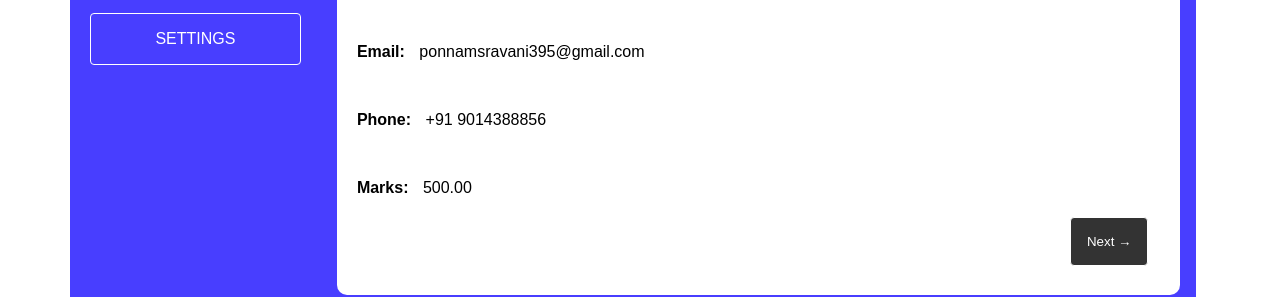
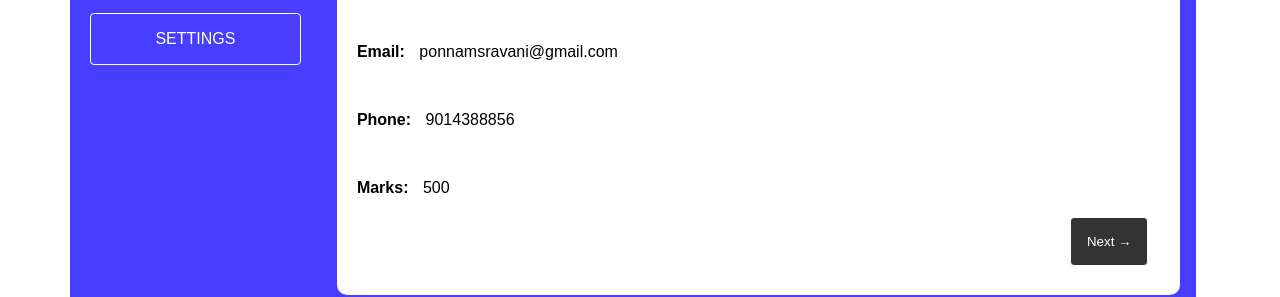
Before and after one commit to Shravani-9/Dapprr, a plain HTML site: page index.html in a window 1280 px wide. Shown: the part 915-1212 px from the top of the page. Drawn offline with Linux system fonts and the light colour scheme.

Commit message:
Update index.html

```diff
--- a/index.html
+++ b/index.html
@@ -62,9 +62,9 @@
             <div class="info-header">Your Information</div>
         <div class="info-content">
         <div class="info-item"><span class="label">Name:</span> <span class="value">Shravani Ponnam</span></div>
-        <div class="info-item"><span class="label">Email:</span> <span class="value">ponnamsravani395@gmail.com</span></div>
-        <div class="info-item"><span class="label">Phone:</span> <span class="value">+91 9014388856</span></div>
-        <div class="info-item"><span class="label">Marks:</span> <span class="value">500.00</span></div>
+        <div class="info-item"><span class="label">Email:</span> <span class="value">ponnamsravani@gmail.com</span></div>
+        <div class="info-item"><span class="label">Phone:</span> <span class="value">9014388856</span></div>
+        <div class="info-item"><span class="label">Marks:</span> <span class="value">500</span></div>
         </div>
         <div class="next-button">
             <button>Next →</button>
```
